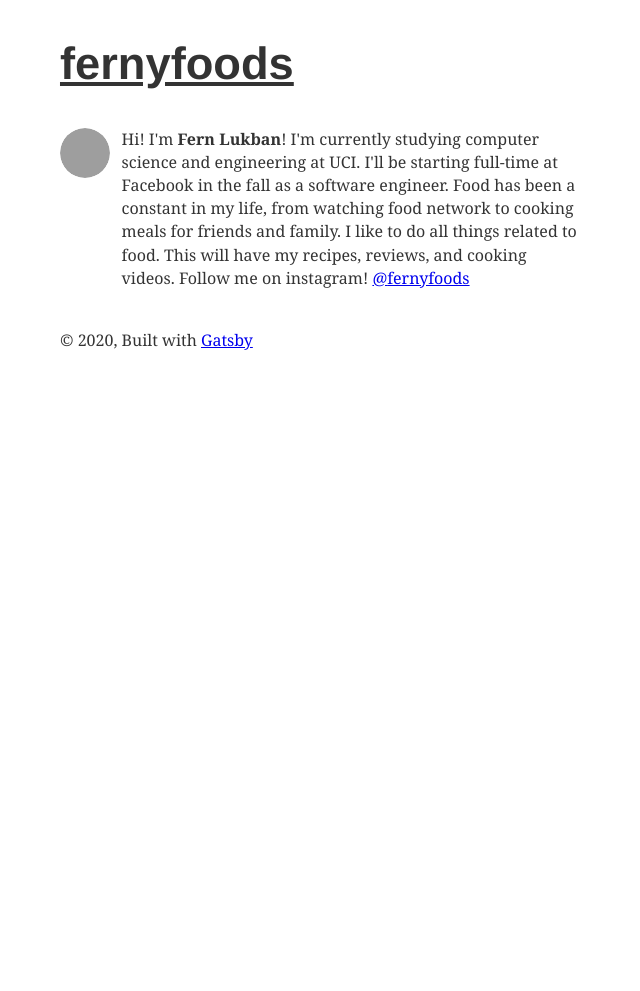
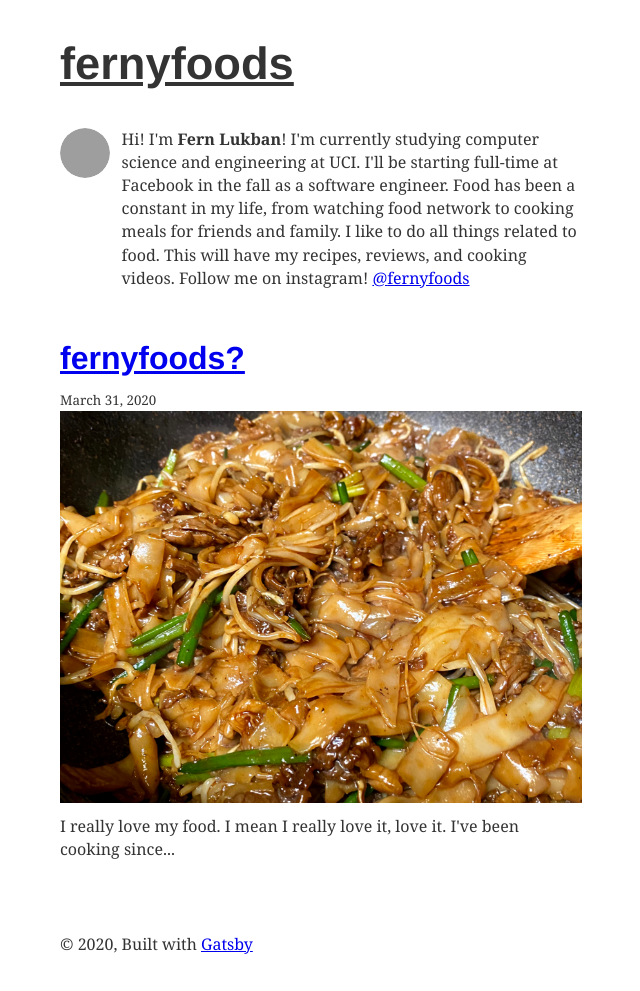
Before and after one commit to fernanlukban/fernanlukban.github.io, a Gatsby site: page / in a window 1280 px wide. Shown: the whole page, without its empty margins (319-959 px from the left). Before the commit the page ends 800 px from the top, so only its background shows below. Built offline with nearby package versions, Linux system fonts and the light colour scheme; Gatsby itself is replaced by a stand-in of ours; some packages are replaced by stand-ins of ours; grey boxes are pictures that could not be loaded; what typography-theme-moraga would draw is missing.

Commit message:
Added first post basic

```diff
--- /dev/null
+++ b/content/blog/what_is_it/index.md
@@ -0,0 +1,7 @@
+---
+title: fernyfoods?
+date: "2020-03-31"
+description: "I really love my food. I mean I really love it, love it. I've been cooking since..."
+featuredImage: Photos/chowfun.jpg
+---
+I really love my food. I mean I really love it, love it. I've been cooking since I was around 7. The first thing I cooked on my own was bacon because I really wanted to eat some for breakfast but my mom was asleep. I ended up waking her up cause I burned them anways.
--- a/oldcontent/blog/hello-world/index.md
+++ b/oldcontent/blog/hello-world/index.md
@@ -1,6 +1,6 @@
 ---
 title: Hello World
-date: "2015-05-01T22:12:03.284Z"
+date: "2015-05-01"
 description: "Hello World"
 featuredImage: "salty_egg.jpg"
 ---
```
Also changed, not shown: content/assets/gatsby-icon.png (added), content/blog/what_is_it/Photos/chowfun.jpg (added), 2 other files.
